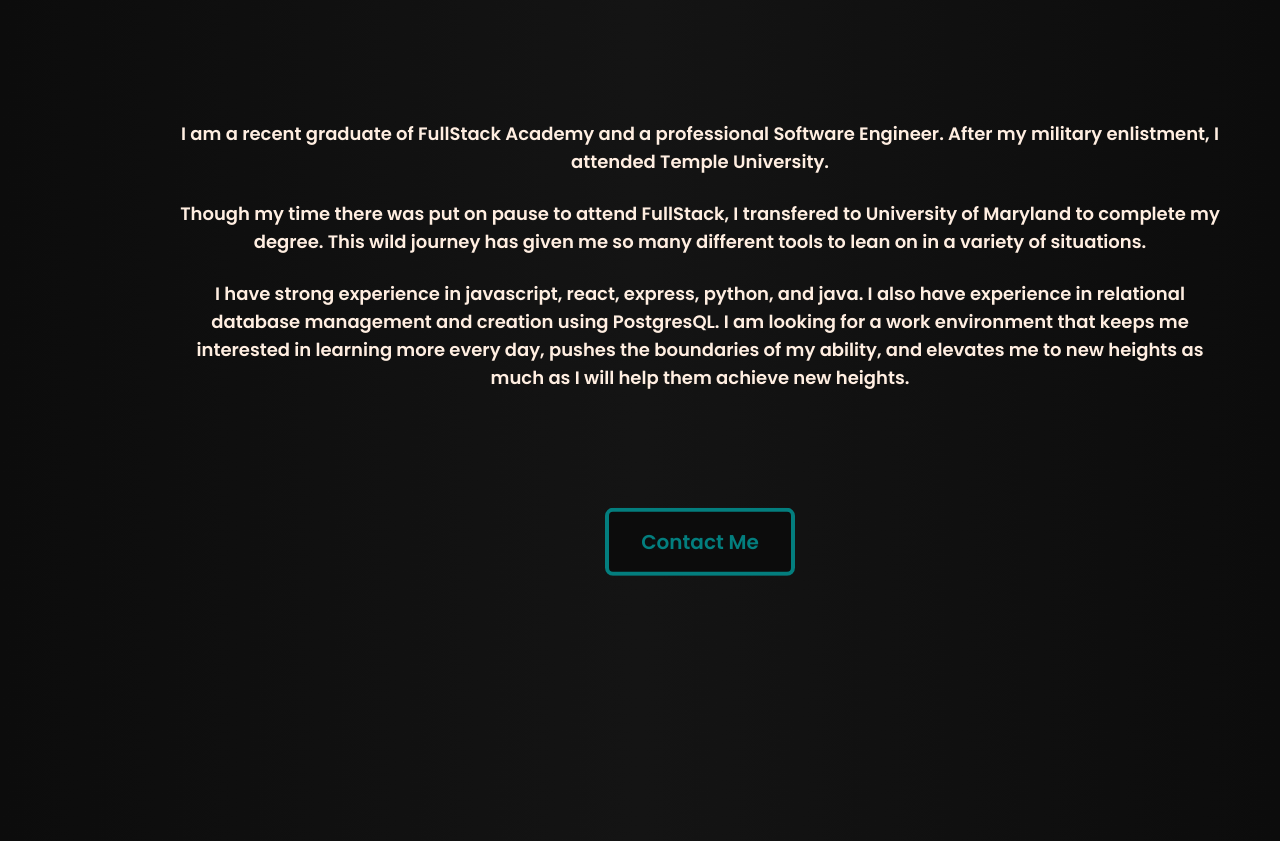
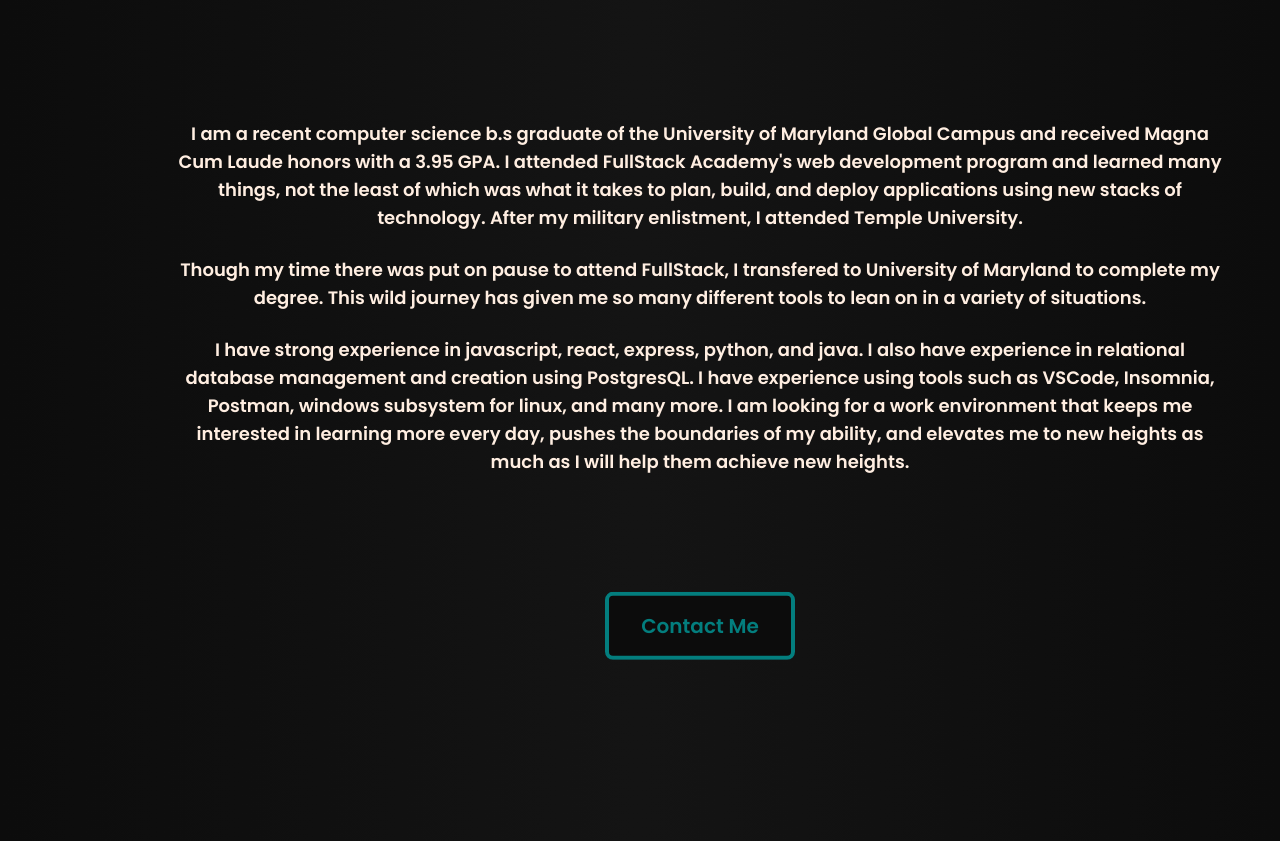
Before and after one commit to tscalfaro/websiteV3, a website: page index.html in a window 1280 px wide. Shown: the part 2620-3461 px from the top of the page. Drawn offline with Linux system fonts and the light colour scheme.

Commit message:
Adjust about me

```diff
--- a/index.html
+++ b/index.html
@@ -178,8 +178,9 @@
         <section class="ml-10">
             <h2 class="text-primary text-4xl my-36 text-center" id="about">Who am I?<br>What's my story?</h2>
             <p class="section-paragraph text-lg">
-                I am a recent graduate of FullStack Academy and a professional Software Engineer. After my military
-                enlistment, I attended Temple University.
+                I am a recent computer science b.s graduate of the University of Maryland Global Campus and received Magna Cum Laude honors with a 3.95 GPA. I attended FullStack
+                Academy's web development program and learned many things, not the least of which was what it takes to plan, build, and deploy applications using new stacks of technology.
+                 After my military enlistment, I attended Temple University.
             </p>
             <p class="section-paragraph text-lg">
                 Though my time there was put on pause to attend FullStack, I transfered to University of Maryland
@@ -188,7 +189,8 @@
 
 
             <p class="section-paragraph text-lg"> I have strong experience in javascript, react, express, python, and java. I also
-                have experience in relational database management and creation using PostgresQL. I am looking for a work
+                have experience in relational database management and creation using PostgresQL. I have experience using tools such as VSCode, Insomnia, Postman,
+                windows subsystem for linux, and many more. I am looking for a work
                 environment that keeps me interested in learning more every day, pushes the boundaries of my ability,
                 and elevates me to new heights as much as I will help them achieve new heights.</p>
 
```
